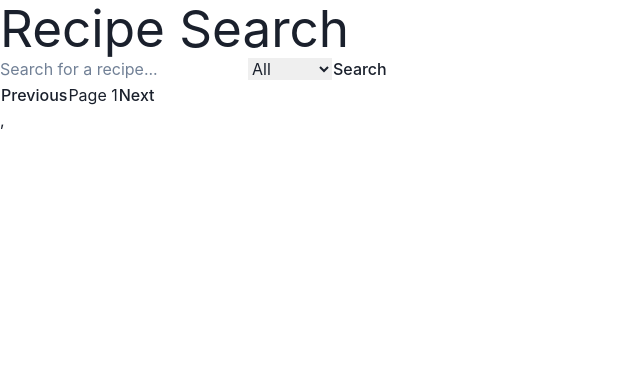
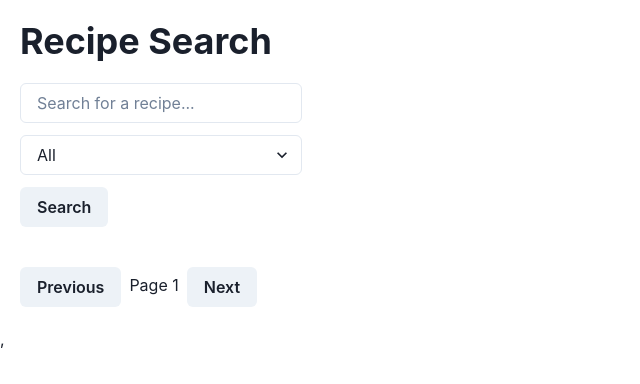
Before and after one commit to NouarSalhEddine/Recipe-website, a React (Vite) app: page / in a window 1280 px wide. Shown: the top 384 px of the page, without its empty margins (0-640 px from the left). Built offline with nearby package versions, Linux system fonts and the light colour scheme.

Commit message:
Test: Fetching data

```diff
--- a/src/pages/Home.jsx
+++ b/src/pages/Home.jsx
@@ -1,5 +1,16 @@
+// src/pages/Home.js
 import React, { useState, useEffect } from 'react';
 import { Link } from 'react-router-dom';
+import {
+  Box,
+  Input,
+  Button,
+  Select,
+  SimpleGrid,
+  Image,
+  Heading,
+  Text,
+} from '@chakra-ui/react';
 
 function Home() {
   const [searchTerm, setSearchTerm] = useState('');
@@ -20,50 +31,58 @@ function Home() {
   };
 
   useEffect(() => {
+    console.log(recipes);
     if (searchTerm) {
       searchRecipes();
     }
   }, [searchTerm, cuisine, currentPage]);
 
   return (
-    <div>
-      <h1>Recipe Search</h1>
-      <input
-        type="text"
+    <Box p={5}>
+      <Heading mb={5}>Recipe Search</Heading>
+      <Input
         value={searchTerm}
         onChange={(e) => setSearchTerm(e.target.value)}
         placeholder="Search for a recipe..."
+        mb={3}
       />
-      <select value={cuisine} onChange={(e) => setCuisine(e.target.value)}>
+      <Select value={cuisine} onChange={(e) => setCuisine(e.target.value)} mb={3}>
         <option value="">All</option>
         <option value="italian">Italian</option>
         <option value="mexican">Mexican</option>
         {/* Add more cuisines */}
-      </select>
-      <button onClick={searchRecipes}>Search</button>
+      </Select>
+      <Button onClick={searchRecipes} mb={5}>
+        Search
+      </Button>
 
-      <div className="recipe-list">
+      <SimpleGrid columns={[1, 2, 3]} spacing={5}>
         {recipes.map((recipe) => (
-          <div key={recipe.id}>
+          <Box key={recipe.id} borderWidth="1px" borderRadius="lg" overflow="hidden">
             <Link to={`/recipe/${recipe.id}`}>
-              <h2>{recipe.title}</h2>
-              <img src={recipe.image} alt={recipe.title} />
+              <Image src={recipe.image} alt={recipe.title} />
+              <Box p={5}>
+                <Heading size="md">{recipe.title}</Heading>
+              </Box>
             </Link>
-          </div>
+          </Box>
         ))}
-      </div>
+      </SimpleGrid>
 
-      <div className="pagination">
-        <button
+      <Box mt={5}>
+        <Button
           onClick={() => setCurrentPage(currentPage - 1)}
           disabled={currentPage === 1}
+          mr={2}
         >
           Previous
-        </button>
-        <span>Page {currentPage}</span>
-        <button onClick={() => setCurrentPage(currentPage + 1)}>Next</button>
-      </div>
-    </div>
+        </Button>
+        <Text as="span">Page {currentPage}</Text>
+        <Button onClick={() => setCurrentPage(currentPage + 1)} ml={2}>
+          Next
+        </Button>
+      </Box>
+    </Box>
   );
 }
 
--- /dev/null
+++ b/src/pages/RecipeDetail.jsx
@@ -0,0 +1,57 @@
+// src/pages/RecipeDetail.js
+import React, { useState, useEffect } from 'react';
+import { useParams } from 'react-router-dom';
+import { Box, Image, Heading, Text, List, ListItem } from '@chakra-ui/react';
+
+function RecipeDetail() {
+  const { id } = useParams();
+  const [recipe, setRecipe] = useState(null);
+
+  const API_KEY = 'ee8ba18a80ea457ebe7b699636d79059';
+
+  useEffect(() => {
+    const fetchRecipeDetail = async () => {
+      const response = await fetch(
+        `https://api.spoonacular.com/recipes/${id}/information?apiKey=${API_KEY}`
+      );
+      const data = await response.json();
+      setRecipe(data);
+    };
+    fetchRecipeDetail();
+  }, [id]);
+
+  if (!recipe) return <Text>Loading...</Text>;
+
+  return (
+    <Box p={5}>
+      <Heading mb={5}>{recipe.title}</Heading>
+      <Image src={recipe.image} alt={recipe.title} mb={5} />
+      <Heading size="md" mb={3}>
+        Health Information
+      </Heading>
+      <List mb={5}>
+        <ListItem>{recipe.vegan ? 'Vegan' : 'Not Vegan'}</ListItem>
+        <ListItem>{recipe.dairyFree ? 'Dairy Free' : 'Contains Dairy'}</ListItem>
+        {/* Add more health information */}
+      </List>
+
+      <Heading size="md" mb={3}>
+        Ingredients
+      </Heading>
+      <List mb={5}>
+        {recipe.extendedIngredients.map((ingredient) => (
+          <ListItem key={ingredient.id}>
+            {ingredient.name}: {ingredient.measures.us.amount} {ingredient.measures.us.unit}
+          </ListItem>
+        ))}
+      </List>
+
+      <Heading size="md" mb={3}>
+        Cooking Instructions
+      </Heading>
+      <Text>{recipe.instructions}</Text>
+    </Box>
+  );
+}
+
+export default RecipeDetail;
```
